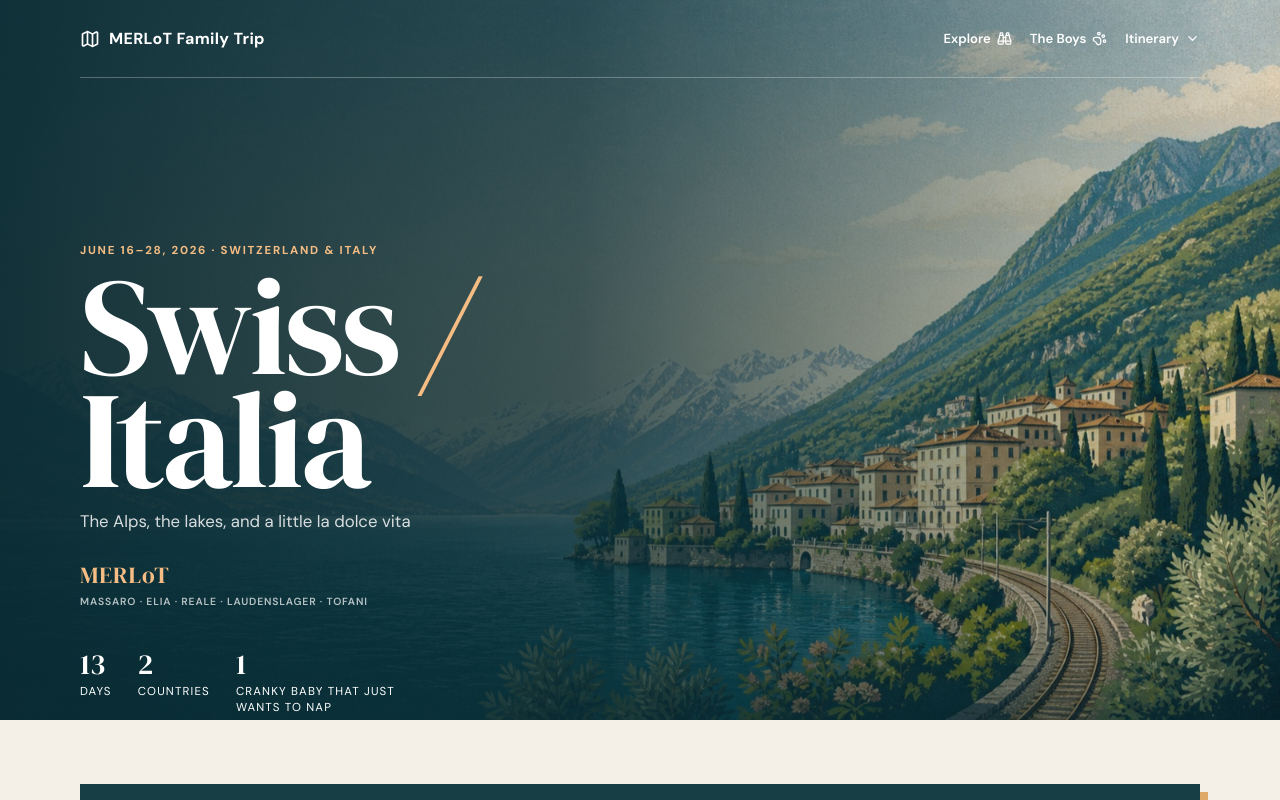
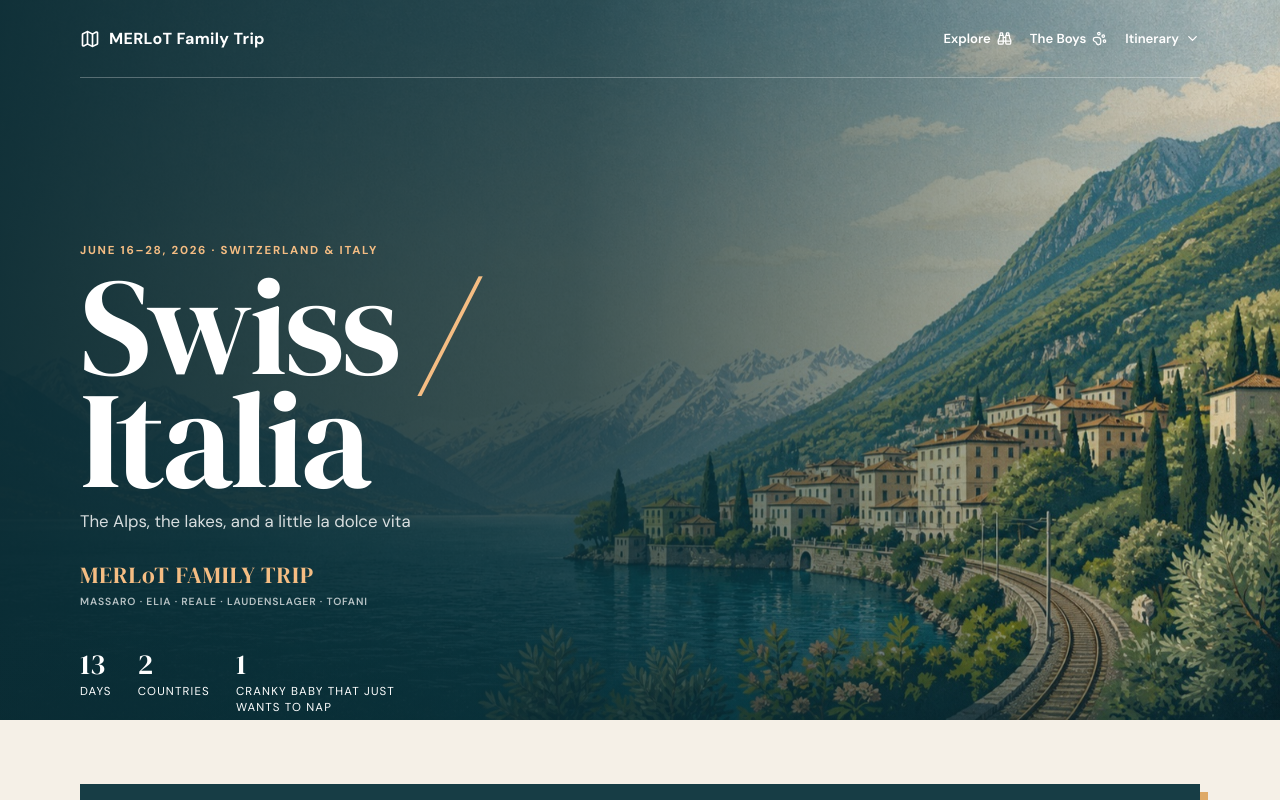
Before and after one commit to ctofani42/Italy-2026-Itinerary, a React (Vite) app: page / in a window 1280 px wide. Shown: the top 800 px of the page. Built offline with nearby package versions, Linux system fonts and the light colour scheme.

Commit message:
Clarify MERLoT family trip header

```diff
--- a/src/App.jsx
+++ b/src/App.jsx
@@ -612,7 +612,7 @@ function App() {
           <h1>Swiss <em>/</em> Italia</h1>
           <p>{itinerary.trip.subtitle}</p>
           <div className="family-lockup">
-            <strong>MERLoT</strong>
+            <strong>MERLoT FAMILY TRIP</strong>
             <span>Massaro · Elia · Reale · Laudenslager · Tofani</span>
           </div>
           <div className="trip-stats">
```
